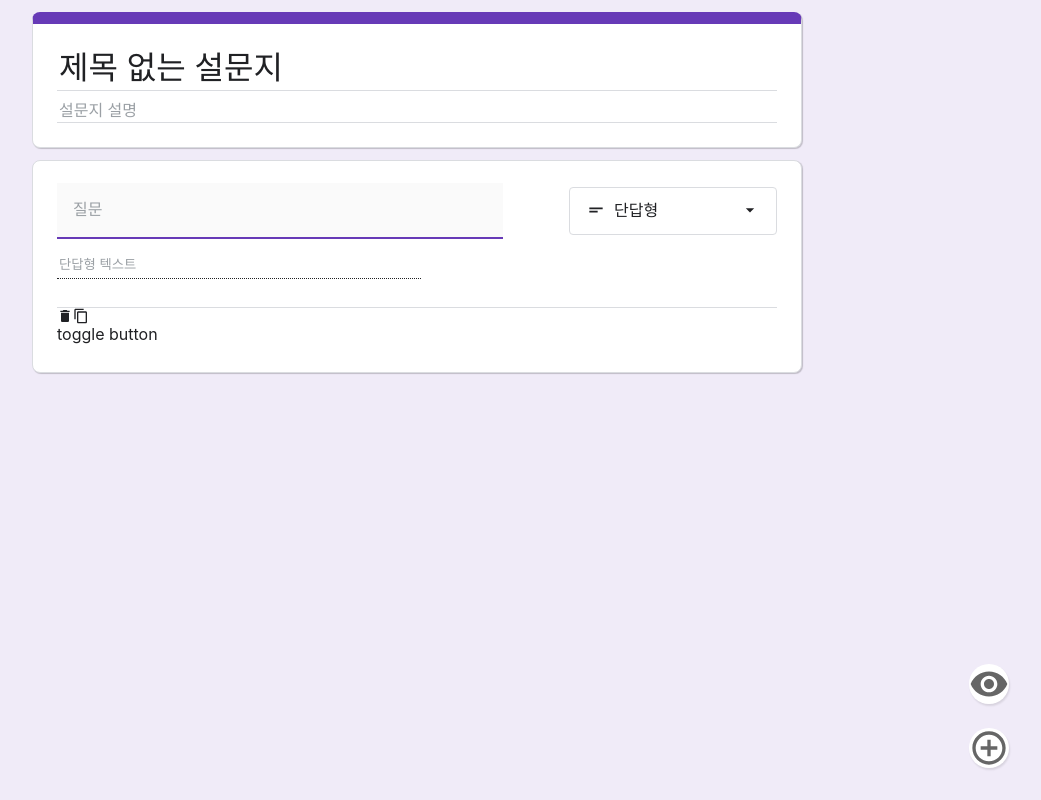
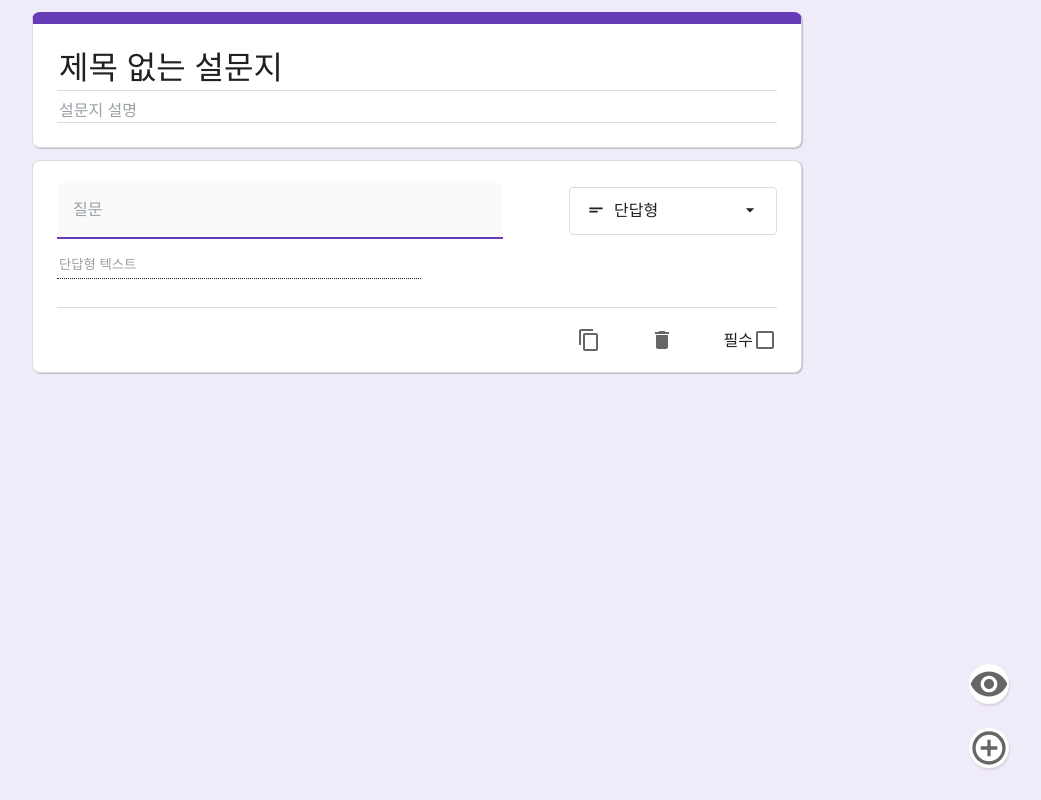
Before and after one commit to shyunju7/google-form-clone, a React (Create React App) app: page / in a window 1280 px wide. Both pictures are taken after a click on the icon 1212 px from the left and 748 px from the top of the page. Shown: the whole page, without its empty margins (223-1264 px from the left). Built offline with nearby package versions, Linux system fonts and the light colour scheme.

Commit message:
♻️ refactor : remove comment & 💄 style : Modify preview page

```diff
--- a/src/components/QuestionSelector/index.tsx
+++ b/src/components/QuestionSelector/index.tsx
@@ -9,7 +9,7 @@ import { MdRadioButtonChecked } from "@react-icons/all-files/md/MdRadioButtonChe
 import { MdArrowDropDownCircle } from "@react-icons/all-files/md/MdArrowDropDownCircle";
 import { MdArrowDropDown } from "@react-icons/all-files/md/MdArrowDropDown";
 interface QuestionSelectorProps {
-  setQuestionType: (value: string) => void;
+  handleUpdateQuestionType: (value: string) => void;
   questionType: string;
 }
 
@@ -22,7 +22,7 @@ const icons = [
 ];
 
 const QuestionSelector = ({
-  setQuestionType,
+  handleUpdateQuestionType,
   questionType,
 }: QuestionSelectorProps) => {
   const [currentValue, setCurrentValue] = React.useState(
@@ -31,10 +31,14 @@ const QuestionSelector = ({
   const [showOptions, setShowOptions] = React.useState(false);
   const handleOnChangeSelectValue = (e: React.MouseEvent<HTMLElement>) => {
     const target = e.target as HTMLElement;
+    console.log(target);
     const value = target.getAttribute("value");
     const type = target.getAttribute("type");
+    console.log("v: ", value);
+    console.log("t: ", type);
+    if (!value || !type) return;
     setCurrentValue(value || "");
-    setQuestionType(type || "");
+    handleUpdateQuestionType(type || "");
   };
 
   const handleMakeIcon = () => {
@@ -64,8 +68,7 @@ const QuestionSelector = ({
             onClick={handleOnChangeSelectValue}
             current={currentValue === data.name ? "current" : ""}
           >
-            {icons[index]}
-            <label>{data.name}</label>
+            {icons[index]} {data.name}
           </S.Option>
         ))}
       </S.SelectOptions>
--- a/src/components/QuestionSelector/style.ts
+++ b/src/components/QuestionSelector/style.ts
@@ -56,8 +56,6 @@ export const Option = styled.li<SelectOptionProps>`
   padding: 0.5rem 1.625rem 0.5rem 1rem;
   background-color: ${(props) =>
     props.current === "current" ? "#EFF4FD" : "transparent"};
-  line-height: 1.9;
-
   &:hover {
     background-color: #eeeeee;
   }
--- a/src/components/QuestionTemplate/index.tsx
+++ b/src/components/QuestionTemplate/index.tsx
@@ -4,7 +4,7 @@ import QuestionSelector from "../QuestionSelector";
 import TextualQuestion from "../TextualQuestion";
 import { useLocation } from "react-router-dom";
 import { useDispatch } from "react-redux";
-import question, {
+import {
   QuestionOptionProps,
   updateQuestionQuery,
   updateQuestionType,
@@ -12,6 +12,8 @@ import question, {
 import SelectiveQuestion from "../SelectiveQuestion";
 import { MdDelete } from "@react-icons/all-files/md/MdDelete";
 import { MdContentCopy } from "@react-icons/all-files/md/MdContentCopy";
+import { MdCheckBoxOutlineBlank } from "@react-icons/all-files/md/MdCheckBoxOutlineBlank";
+import { MdCheckBox } from "@react-icons/all-files/md/MdCheckBox";
 
 interface QuestionTemplateProps {
   id: number;
@@ -34,6 +36,7 @@ const QuestionTemplate = ({
   const dispatch = useDispatch();
   const [questionType, setQuestionType] = React.useState(qType);
   const [queryValue, setQueryValue] = React.useState(query);
+  const [requiredValue, setRequiredValue] = React.useState(isRequired);
 
   const isPreview = location.pathname === "/preview";
 
@@ -41,12 +44,13 @@ const QuestionTemplate = ({
     setQueryValue(e.target.value);
   };
 
-  React.useEffect(() => {
-    dispatch(updateQuestionType({ id, qType: questionType }));
-  }, [questionType]);
+  const handleUpdateQuestionType = (nType: string) => {
+    setQuestionType(nType);
+    dispatch(updateQuestionType({ id, qType: nType }));
+  };
 
   return (
-    <S.QuestionContainer>
+    <S.QuestionContainer path={location.pathname}>
       <S.QuestionCreator>
         <input
           id={`question_${id}`}
@@ -71,7 +75,7 @@ const QuestionTemplate = ({
         />
         {!isPreview && (
           <QuestionSelector
-            setQuestionType={setQuestionType}
+            handleUpdateQuestionType={handleUpdateQuestionType}
             questionType={questionType}
           />
         )}
@@ -83,9 +87,24 @@ const QuestionTemplate = ({
       )}
       {!isPreview && (
         <S.QuestionFooter>
-          <MdDelete />
-          <MdContentCopy />
-          <div>toggle button</div>
+          <div className="question_footer_wrapper">
+            <MdContentCopy size="24" color="var(--hint-text-color)" />
+            <MdDelete size="24" color="var(--hint-text-color)" />
+            <div
+              className="question_footer_required_label"
+              onClick={() => setRequiredValue((prev) => !prev)}
+            >
+              필수
+              {requiredValue ? (
+                <MdCheckBox size="24" />
+              ) : (
+                <MdCheckBoxOutlineBlank
+                  size="24"
+                  color="var(--hint-text-color)"
+                />
+              )}
+            </div>
+          </div>
         </S.QuestionFooter>
       )}
     </S.QuestionContainer>
--- a/src/components/QuestionTemplate/style.ts
+++ b/src/components/QuestionTemplate/style.ts
@@ -1,10 +1,13 @@
 import { styled } from "styled-components";
 
-export const QuestionContainer = styled.div`
+export const QuestionContainer = styled.div<{ path: string }>`
   width: 100%;
   display: flex;
   flex-direction: column;
-  padding: 1.375rem 1.5rem 0 1.5rem;
+  padding: ${(props) =>
+    props.path === "/"
+      ? "1.375rem 1.5rem 0 1.5rem"
+      : "1.375rem 1.5rem 1.5rem 1.5rem"};
   background-color: white;
   border-radius: 0.5rem;
   border: 1px solid var(--border-color);
@@ -44,9 +47,23 @@ export const QuestionCreator = styled.div`
   }
 `;
 
-export const QuestionContents = styled.div``;
 export const QuestionFooter = styled.div`
   width: 100%;
   height: 4.0625rem;
   border-top: 1px solid var(--border-color);
+
+  .question_footer_wrapper {
+    width: 200px;
+    height: 100%;
+    display: flex;
+    justify-content: space-between;
+    align-items: center;
+    background-color: transparent;
+    float: right;
+  }
+
+  .question_footer_required_label {
+    display: flex;
+    align-items: center;
+  }
 `;
--- a/src/reducers/question.ts
+++ b/src/reducers/question.ts
@@ -35,6 +35,8 @@ export const questionSlice = createSlice({
       const question = state.find((item) => item.id === id);
 
       if (question) {
+        console.log("updated? ", qType);
+
         switch (qType) {
           case "SHORT_ANSWER_TYPE":
           case "LONG_ANSWER_TYPE":
```
